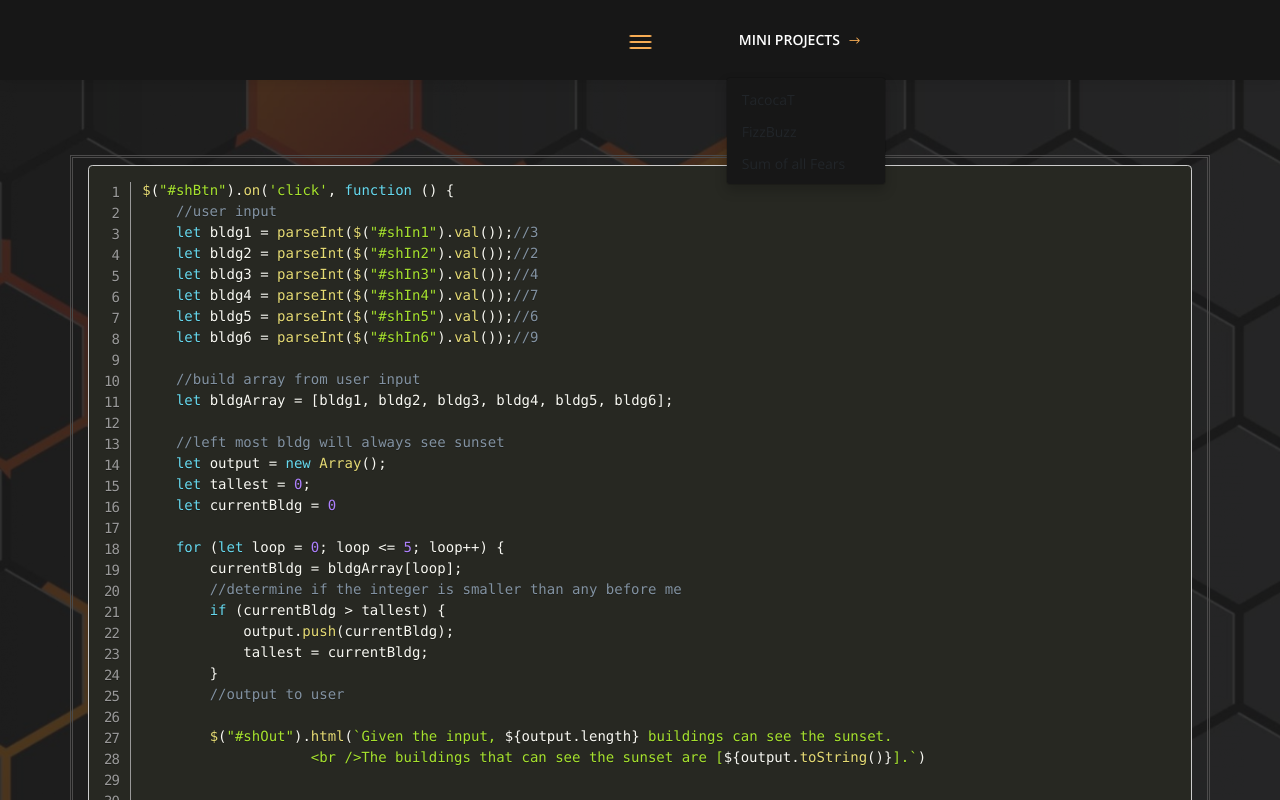
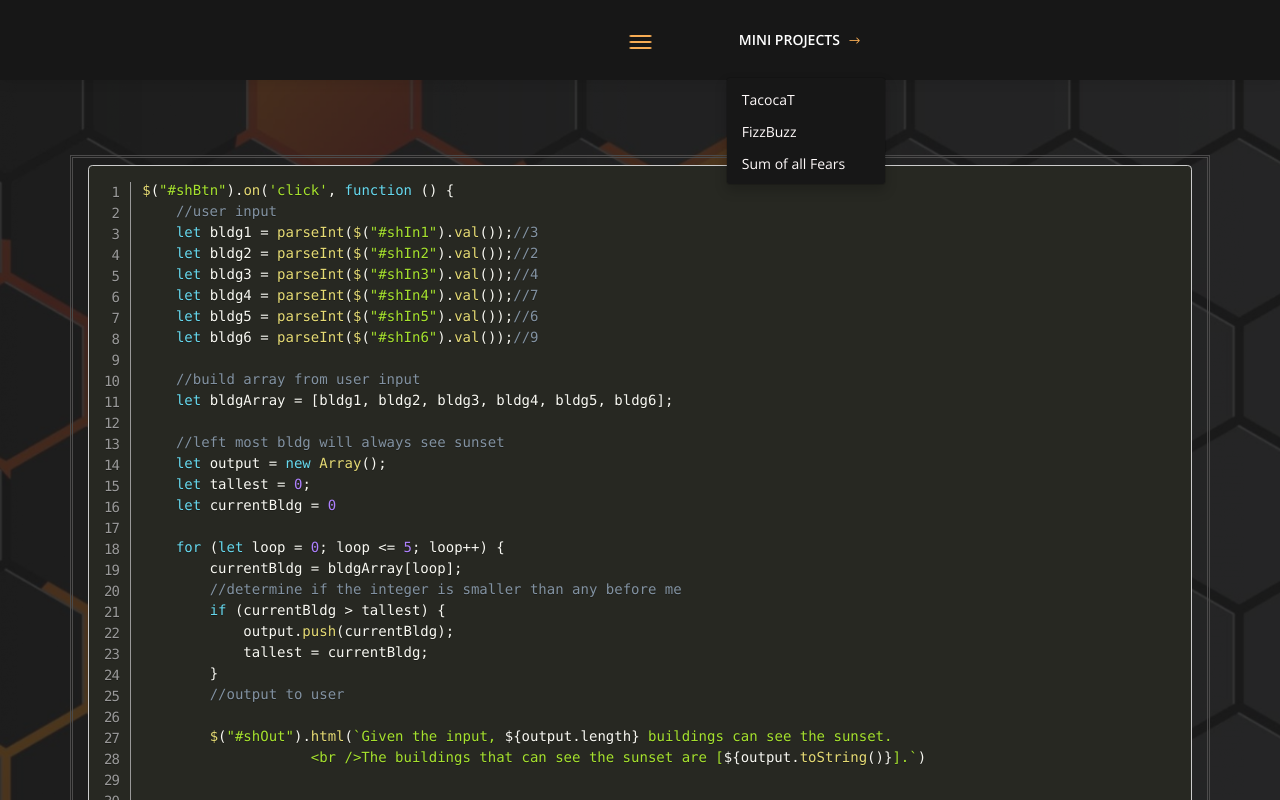
Before and after one commit to 2ShortGaming/SunsetHills, a plain HTML site: page SunsetHills/Code.html in a window 1280 px wide. Both pictures are taken after a click on the link "MINI PROJECTS". Shown: the top 800 px of the page. Drawn offline with nearby package versions, Linux system fonts and the light colour scheme; files that its build step writes are made by us from their sources.

Commit message:
update
updated color on the links in dropdown menu

```diff
--- a/SunsetHills/Code.html
+++ b/SunsetHills/Code.html
@@ -182,9 +182,9 @@
 
                     </ul>
                     <div class="dropdown-menu bgd" aria-labelledby="dropdownMenuButton">
-                        <a class="dropdown-item" href="https://swaney-tacocat.netlify.app" target="_blank">TacocaT</a>
-                        <a class="dropdown-item" href="https://swaney-fizzbuzz.netlify.app/" target="_blank">FizzBuzz</a>
-                        <a class="dropdown-item" href="https://swaney-sumofallfears.netlify.app/" target="_blank">Sum of all Fears</a>
+                        <a class="dropdown-item" style="color:snow" href="https://swaney-tacocat.netlify.app" target="_blank">TacocaT</a>
+                        <a class="dropdown-item" style="color:snow" href="https://swaney-fizzbuzz.netlify.app/" target="_blank">FizzBuzz</a>
+                        <a class="dropdown-item" style="color:snow" href="https://swaney-sumofallfears.netlify.app/" target="_blank">Sum of all Fears</a>
                     </div>
                 </div>
             </div>
```
Also changed, not shown: SunsetHills/Index.html (+3 -3 lines), SunsetHills/Solve.html (+3 -3 lines).
